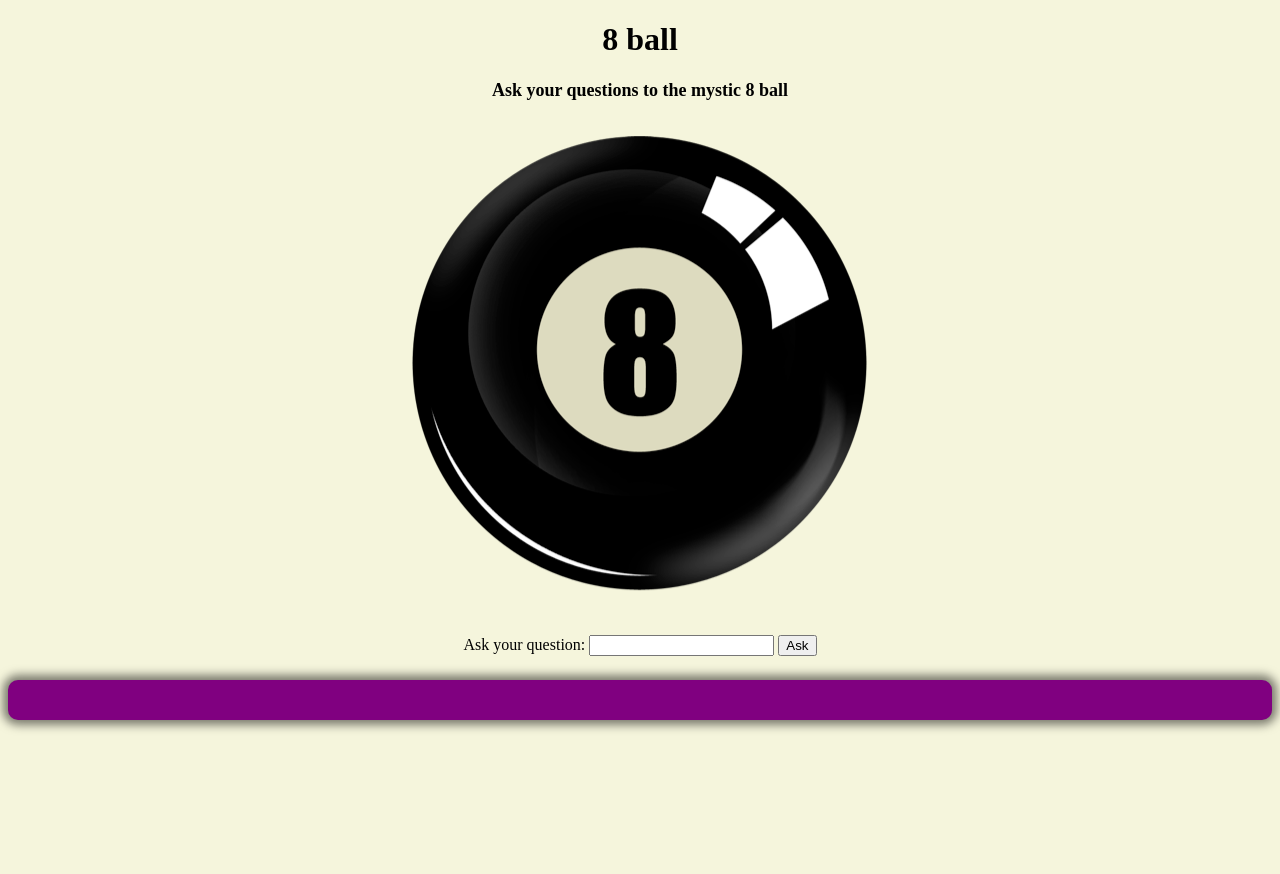
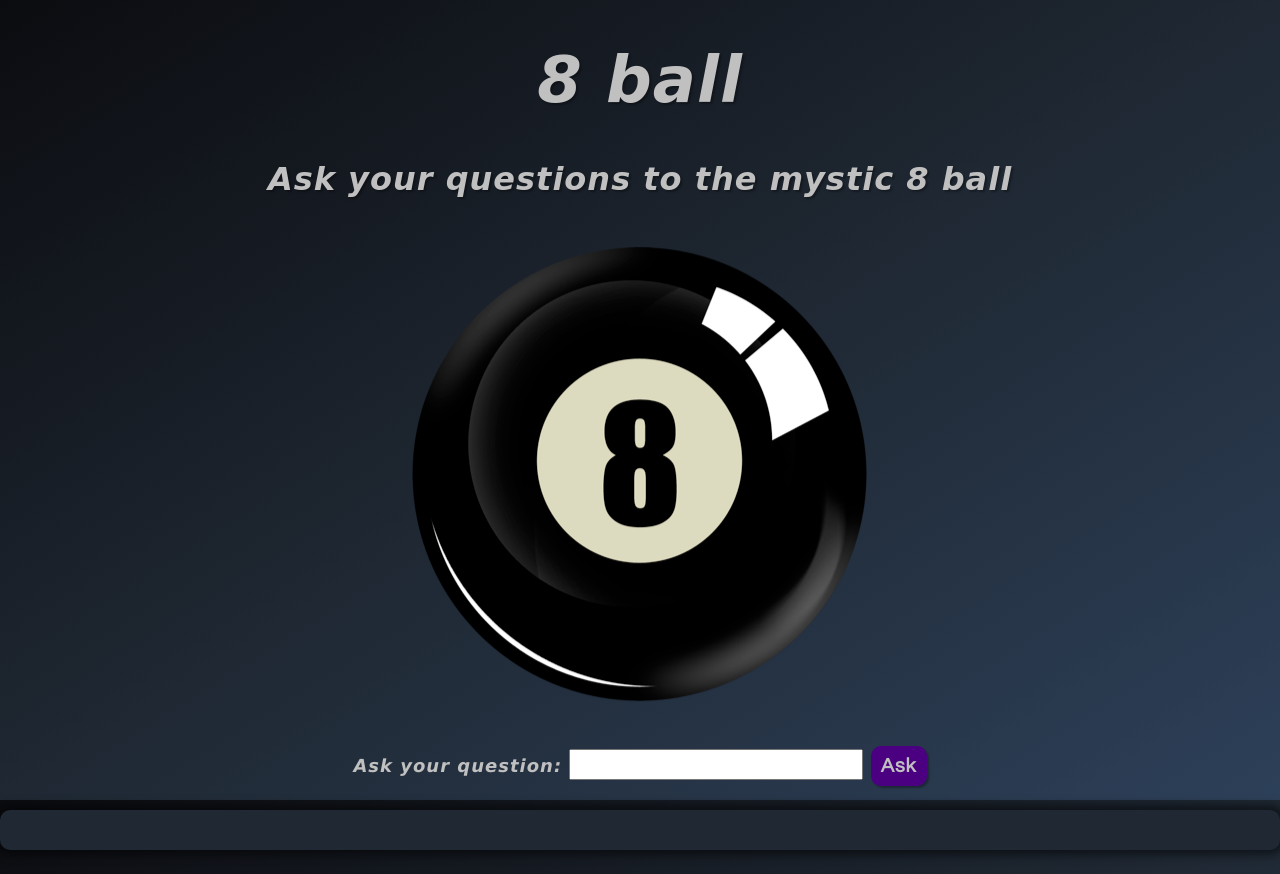
Before and after one commit to cse110-sp23-group21/cse110-sp23-group21-8ball, a plain HTML site: page index.html in a window 1280 px wide. Before the commit the page ends 800 px from the top, so only its background shows below. Drawn offline with Linux system fonts and the light colour scheme.

Commit message:
Added ChatGPT frontend changes

```diff
--- a/style.css
+++ b/style.css
@@ -1,10 +1,23 @@
 body {
-  background-color: beige;
+  background: linear-gradient(to bottom right, #0b0c10, #1f2833, #2d4059) no-repeat fixed;
+  background-size: 100% 100%;
   text-align: center;
+  margin: 0;
+  font-family: "Lucida Sans Unicode", "Lucida Grande", sans-serif;
+  font-size: 18px;
+  font-style: italic;
+  font-weight: bold;
+  letter-spacing: 1px;
+  color: silver;
 }
 
 form input[type="text"] {
-  color: darkblue;
+  color: silver;
+  font-family: "Century Gothic", "Verdana", sans-serif;
+  font-size: 24px;
+  font-style: italic;
+  font-weight: bold;
+  letter-spacing: 1px;
 }
 
 img {
@@ -22,9 +35,21 @@ img {
     transform: translateY(0);
   }
 }
+
+h1 {
+  font-family: "Papyrus", "Brush Script MT", cursive;
+  font-size: 64px;
+  font-weight: bold;
+  text-shadow: 2px 2px 2px rgba(0, 0, 0, 0.3);
+  color: silver;
+}
+
 h3 {
-  font-size: large;
-  animation: sweep 15s infinite;
+  font-family: "Segoe Script", "Lucida Handwriting", cursive;
+  font-size: 32px;
+  font-weight: bold;
+  text-shadow: 2px 2px 2px rgba(0, 0, 0, 0.3);
+  color: silver;
 }
 
 @keyframes sweep {
@@ -49,13 +74,42 @@ h3 {
     transform: translateX(15%);
   }
 }
+
+button {
+  background-color: #4b0082;
+  color: silver;
+  font-family: "Century Gothic", "Verdana", sans-serif;
+  font-size: 20px;
+  font-weight: bold;
+  letter-spacing: 1px;
+  padding: 10px;
+  border: none;
+  border-radius: 10px;
+  cursor: pointer;
+  box-shadow: 2px 2px 2px rgba(0, 0, 0, 0.3);
+}
+
+/* shake animation */
+.shake {
+  animation: shake 0.3s linear;
+}
+
+@keyframes shake {
+  0% { transform: translateX(0); }
+  10%, 30%, 50%, 70%, 90% { transform: translateX(-5px); }
+  20%, 40%, 60%, 80% { transform: translateX(5px); }
+  100% { transform: translateX(0); }
+}
+
 #output {
-  background-color: purple;
-  color: white;
-  font-family: "Arial Black", sans-serif;
+  background-color: #1f2833;
+  color: silver;
+  font-family: "Segoe Script", "Lucida Handwriting", cursive;
   font-size: 24px;
+  font-weight: bold;
   text-align: center;
   padding: 20px;
   border-radius: 10px;
   box-shadow: 0px 0px 10px 5px rgba(0, 0, 0, 0.5);
+  text-shadow: 2px 2px 2px rgba(0, 0, 0, 0.3);
 }
```
